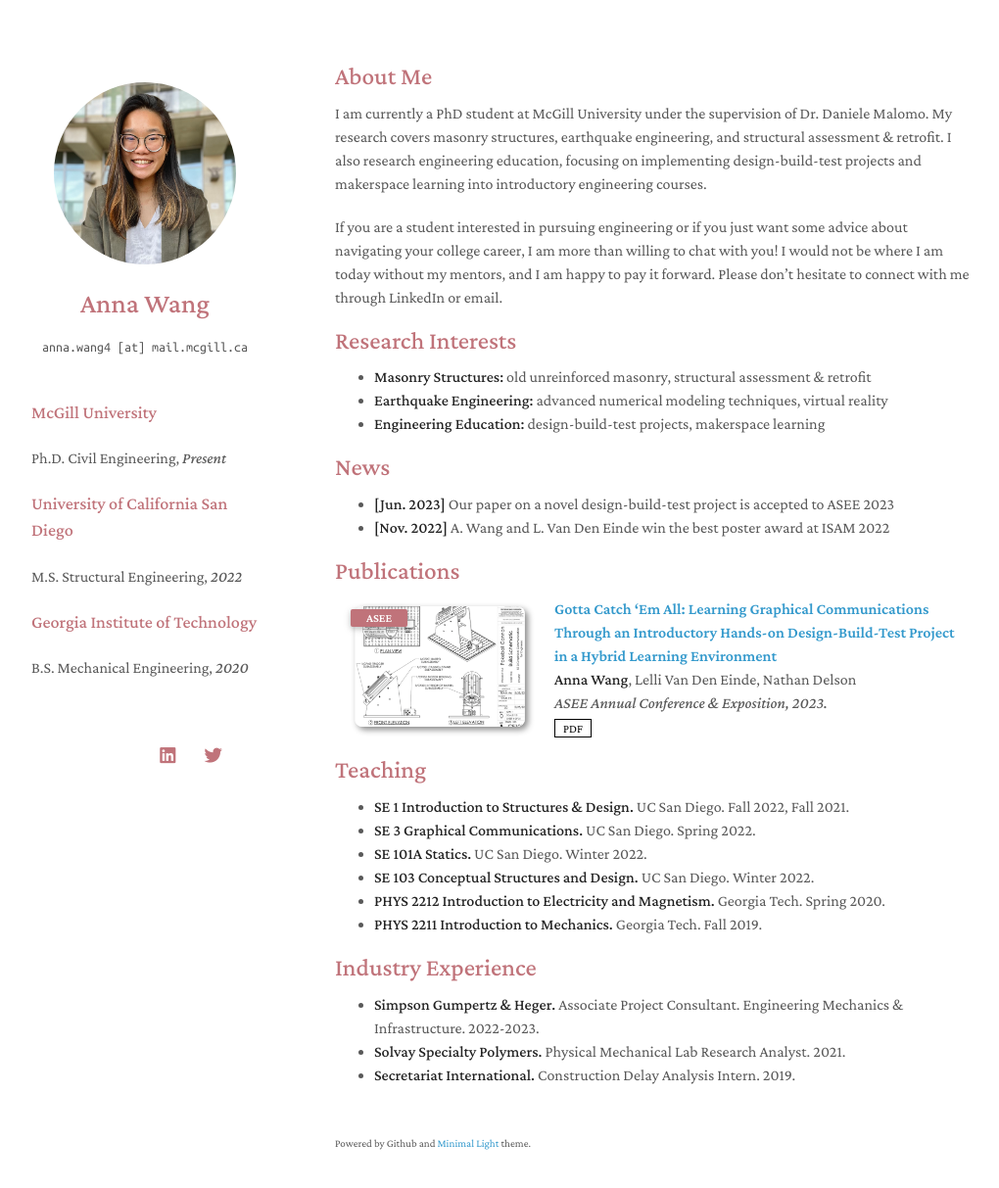
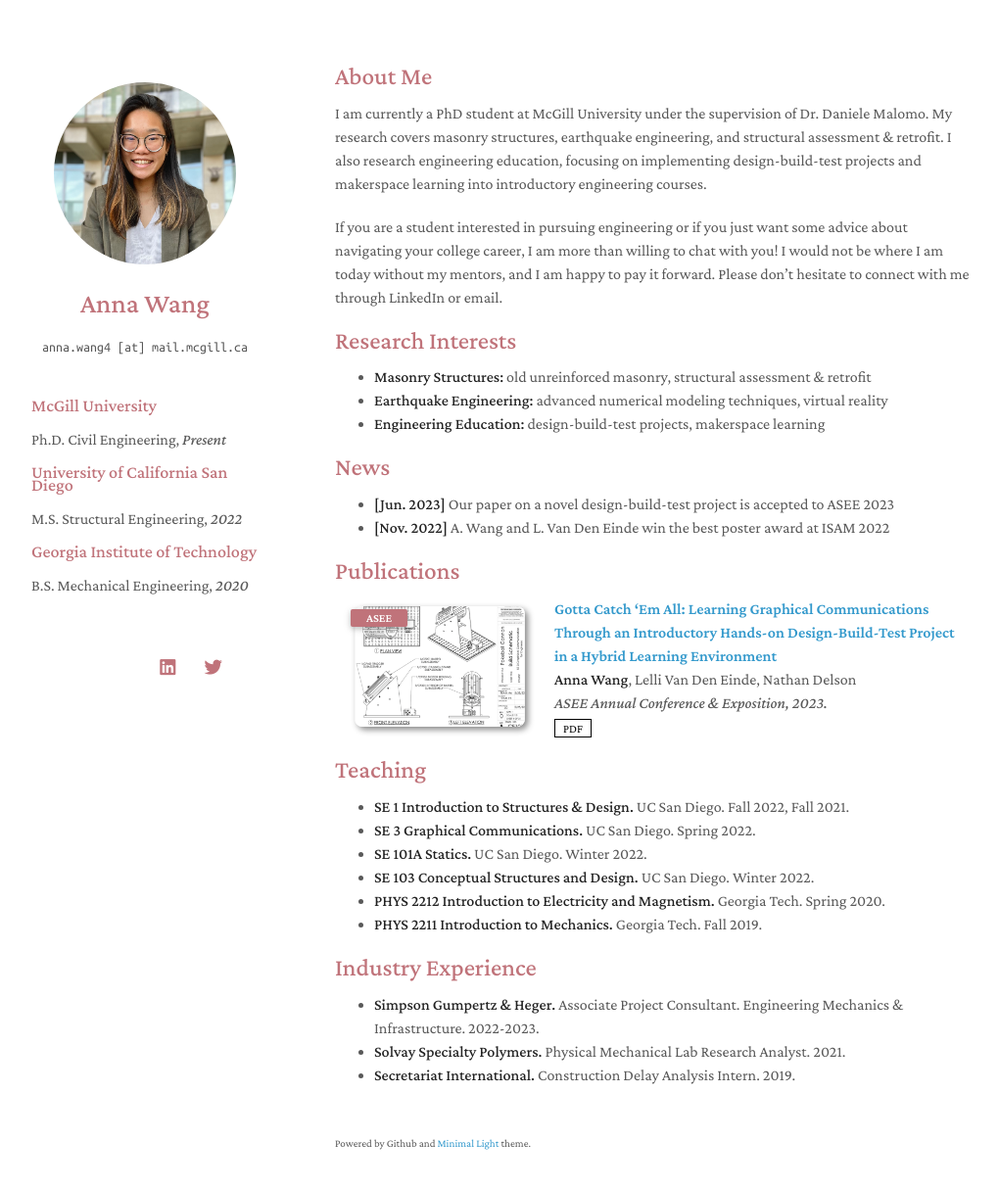
Before and after one commit to anna-h-wang/annawang, a Jekyll site: the page built from index.md, in a window 1280 px wide and 1248 px high. Shown: the top 1213 px of the window at 98% size, without its empty margins (128-1148 px from the left). Built offline with Jekyll 4.4.1, drawn with Linux system fonts in a browser that asks for light colours; nearby versions of some CDN libraries; a style sheet for code colours, icons or effects is not loaded; our own code applies the rules of GitHub Pages for plain Markdown files.

Commit message:
Update minimal-light-no-dark-mode.scss

```diff
--- a/_sass/minimal-light-no-dark-mode.scss
+++ b/_sass/minimal-light-no-dark-mode.scss
@@ -227,9 +227,9 @@ h1, h2 {
   line-height:.9;
 }
 
-//h3, h4 {
-//  line-height:.75;
-//}
+h3, h4 {
+  line-height:.75;
+}
 
 h1 {
   font-size:28px;
```
